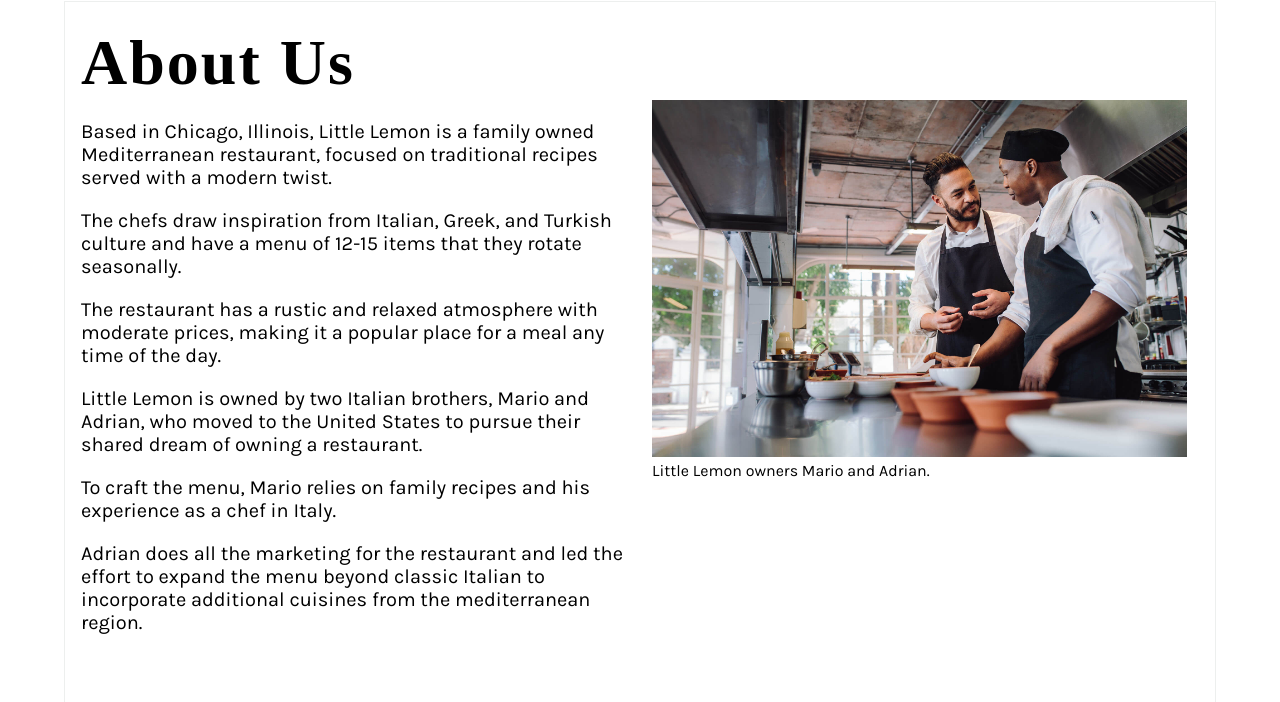
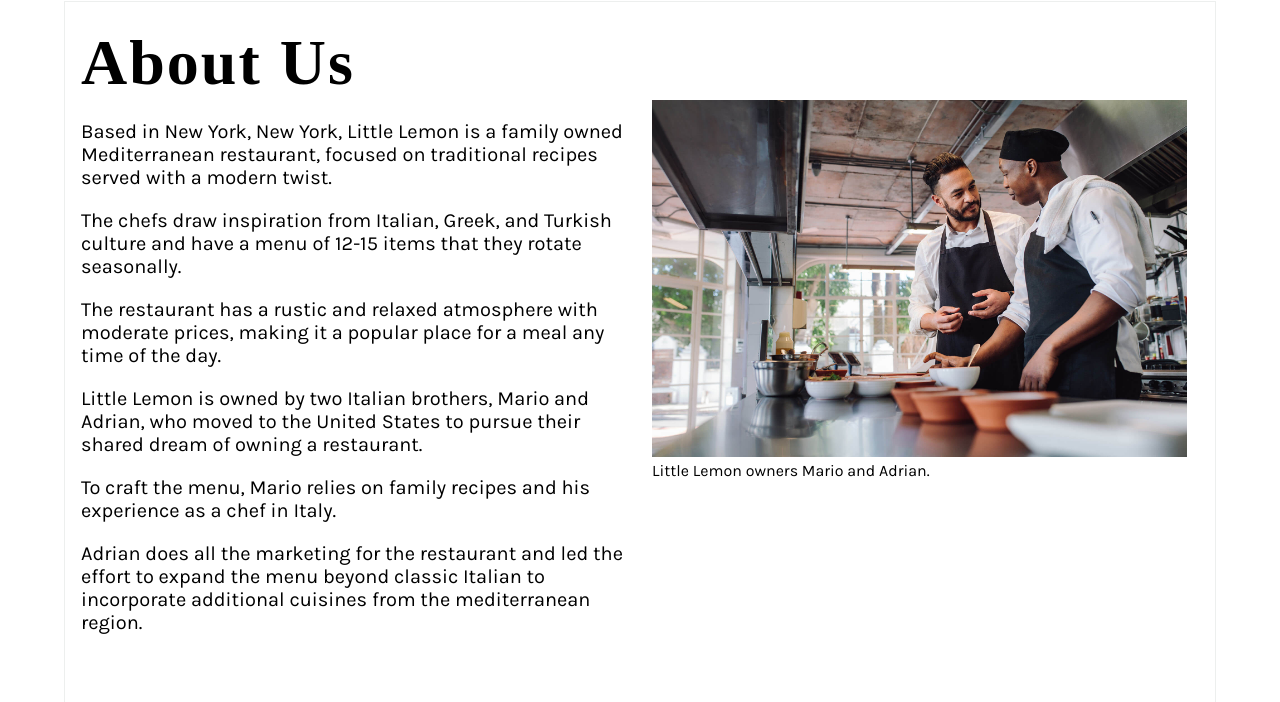
Before and after one commit to mrprogrmr/littlelemon, a Django app: page /about/ in a window 1280 px wide. Shown: the part 259-961 px from the top of the page. Run offline with Django 4.2, Linux system fonts and the light colour scheme; some web fonts are replaced.

Commit message:
small changes made in html

```diff
--- a/largelemon/littlelemon/restaurant/templates/about.html
+++ b/largelemon/littlelemon/restaurant/templates/about.html
@@ -7,7 +7,7 @@
       <!--Begin col-->
       <div class="column">
         <p>
-          Based in Chicago, Illinois, Little Lemon is a family owned
+          Based in New York, New York, Little Lemon is a family owned
           Mediterranean restaurant, focused on traditional recipes served with a
           modern twist.
         </p>
```
